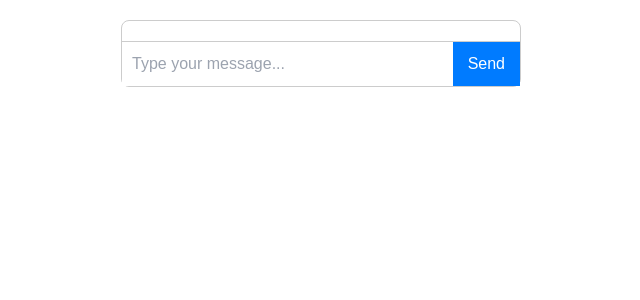
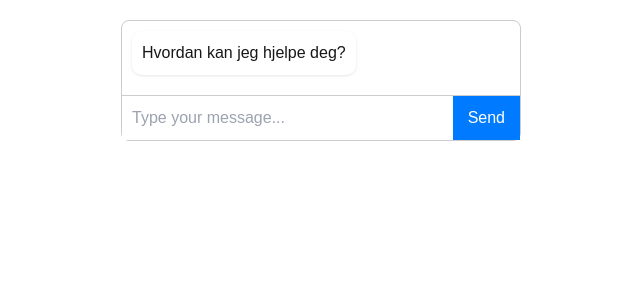
Before and after one commit to leomcgrath/hackathon-chatbot, a Next.js app in the folder ai-mate/: page / in a window 1280 px wide. Shown: the top 300 px of the page, without its empty margins (319-959 px from the left). Built offline with nearby package versions, Linux system fonts and the light colour scheme.

Commit message:
Bedre chatbot

```diff
--- a/ai-mate/src/app/components/Chatbot.tsx
+++ b/ai-mate/src/app/components/Chatbot.tsx
@@ -1,7 +1,7 @@
 "use client";
 
 import { GoogleGenerativeAI } from '@google/generative-ai';
-import React, { useState, KeyboardEvent } from 'react';
+import React, { useState, useEffect, useRef, KeyboardEvent } from 'react';
 
 // Define the shape of a chat message
 type Message = {
@@ -10,9 +10,20 @@ type Message = {
 };
 
 const Chatbot: React.FC = () => {
-  const [conversation, setConversation] = useState<Message[]>([]);
+  // Start with the initial bot message "Hvordan kan jeg hjelpe deg?"
+  const [conversation, setConversation] = useState<Message[]>([
+    { sender: 'bot', text: "Hvordan kan jeg hjelpe deg?" }
+  ]);
   const [userInput, setUserInput] = useState<string>('');
   const [isLoading, setIsLoading] = useState<boolean>(false);
+
+  // Create a ref to scroll to the bottom when new messages are added
+  const conversationEndRef = useRef<HTMLDivElement>(null);
+
+  // Scroll to the bottom whenever the conversation changes
+  useEffect(() => {
+    conversationEndRef.current?.scrollIntoView({ behavior: 'smooth' });
+  }, [conversation]);
 
   const handleSendMessage = async (): Promise<void> => {
     if (!userInput.trim()) return;
@@ -89,9 +100,9 @@ const Chatbot: React.FC = () => {
       ClearView dashcam;Biltilbehør;https://example.com/clearview-dashcam;https://example.com/images/clearview-dashcam.jpg;1299;CV066;Dokumenter dine bilturer med ClearView dashcam. Opptak i full HD, bred synsvinkel og nattsyn for optimal sikkerhet.
       SmartBake ovn med WiFi;Kjøkkenutstyr;https://example.com/smartbake-ovn;https://example.com/images/smartbake-ovn.jpg;7499;SB067;Bak som en proff med SmartBake ovn. Fjernstyr temperatur og tid via app, og få perfekte resultater hver gang.
 
-      Her kommer spørsmålet til brukeren: ` + userInput;
+      Her kommer spørsmålet til brukeren: ${userInput}
+      `;
       const result = await model.generateContent(modifiedPrompt);
-
       const responseText = result.response.text();
 
       const botMessage: Message = { sender: 'bot', text: responseText };
@@ -128,6 +139,8 @@ const Chatbot: React.FC = () => {
             {msg.text}
           </div>
         ))}
+        {/* Dummy element to scroll into view */}
+        <div ref={conversationEndRef} />
       </div>
       <div style={styles.inputContainer} className="text-black">
         <input
@@ -139,7 +152,11 @@ const Chatbot: React.FC = () => {
           disabled={isLoading}
           style={styles.input}
         />
-        <button onClick={handleSendMessage} disabled={isLoading || !userInput.trim()} style={styles.button}>
+        <button
+          onClick={handleSendMessage}
+          disabled={isLoading || !userInput.trim()}
+          style={styles.button}
+        >
           Send
         </button>
       </div>
@@ -165,7 +182,7 @@ const styles: { [key: string]: React.CSSProperties } = {
     flexDirection: 'column',
     gap: '10px',
     overflowY: 'auto',
-    height: '300px',
+    maxHeight: '300px', // Uses a maximum height to allow scrolling when content grows
   },
   message: {
     padding: '10px',
```
